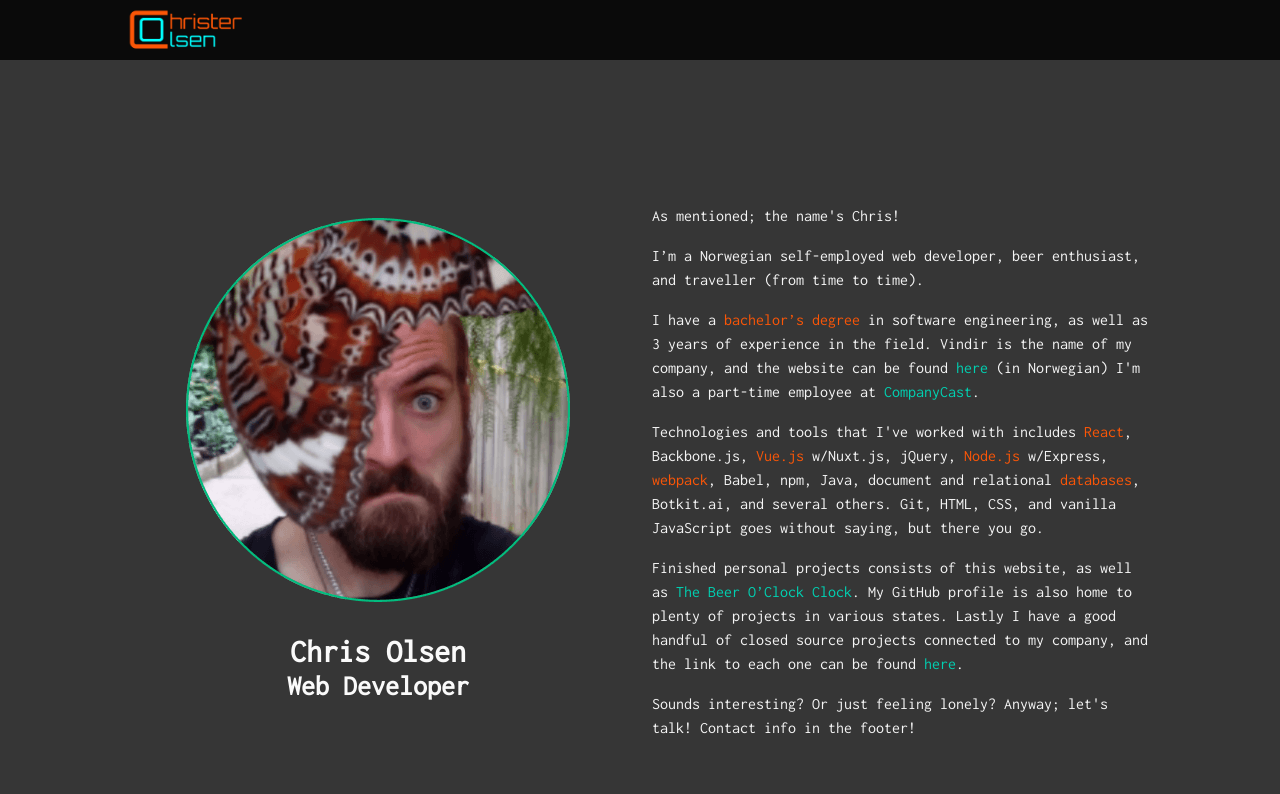
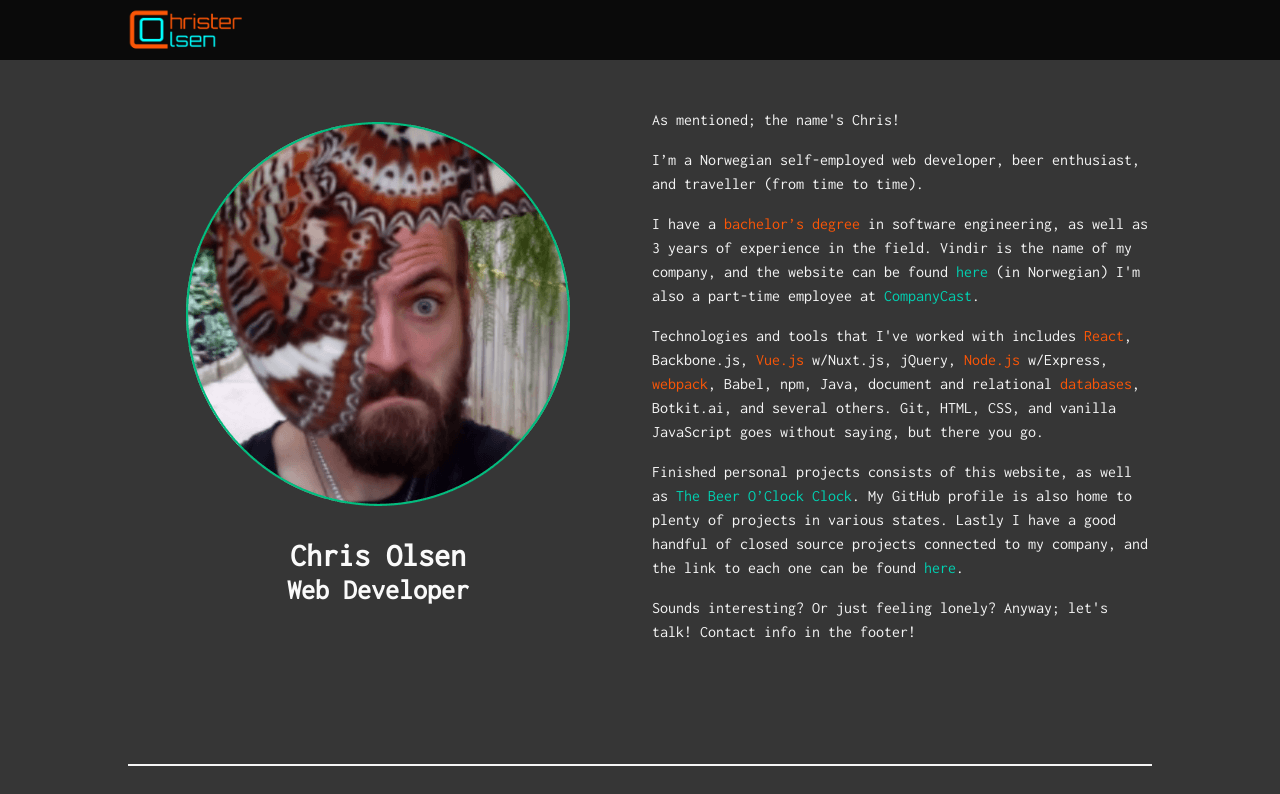
Before and after one commit to colsen1991/christerolsen-me, a Nuxt app: page / in a window 1280 px wide. Shown: the top 794 px of the page. Built offline with nearby package versions, Linux system fonts and the light colour scheme.

Commit message:
Removed some styling that wasn't supposed to be commited.

```diff
--- a/pages/index.vue
+++ b/pages/index.vue
@@ -53,10 +53,6 @@
 </script>
 
 <style lang="scss" scoped>
-  .hero {
-    padding-top: 6rem;
-  }
-
   #img-intro {
     display: flex;
     align-items: center;
```
